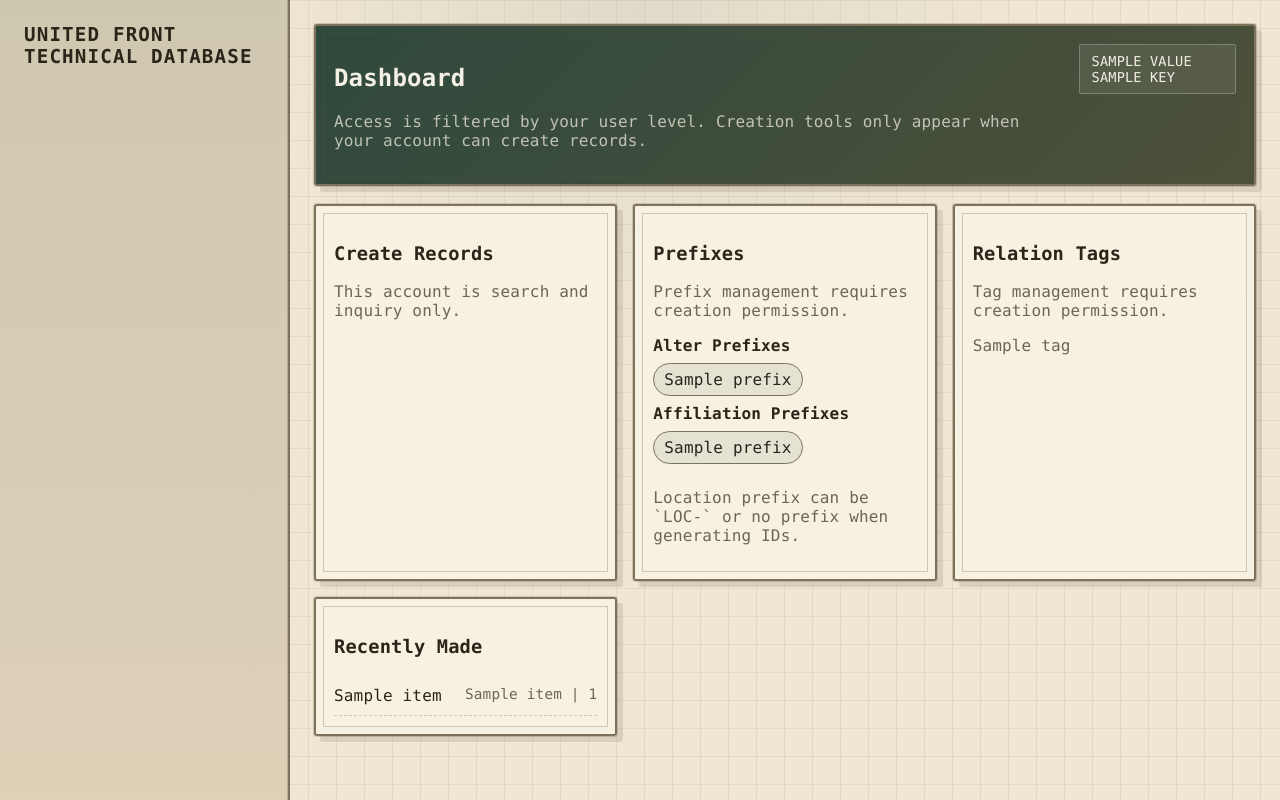
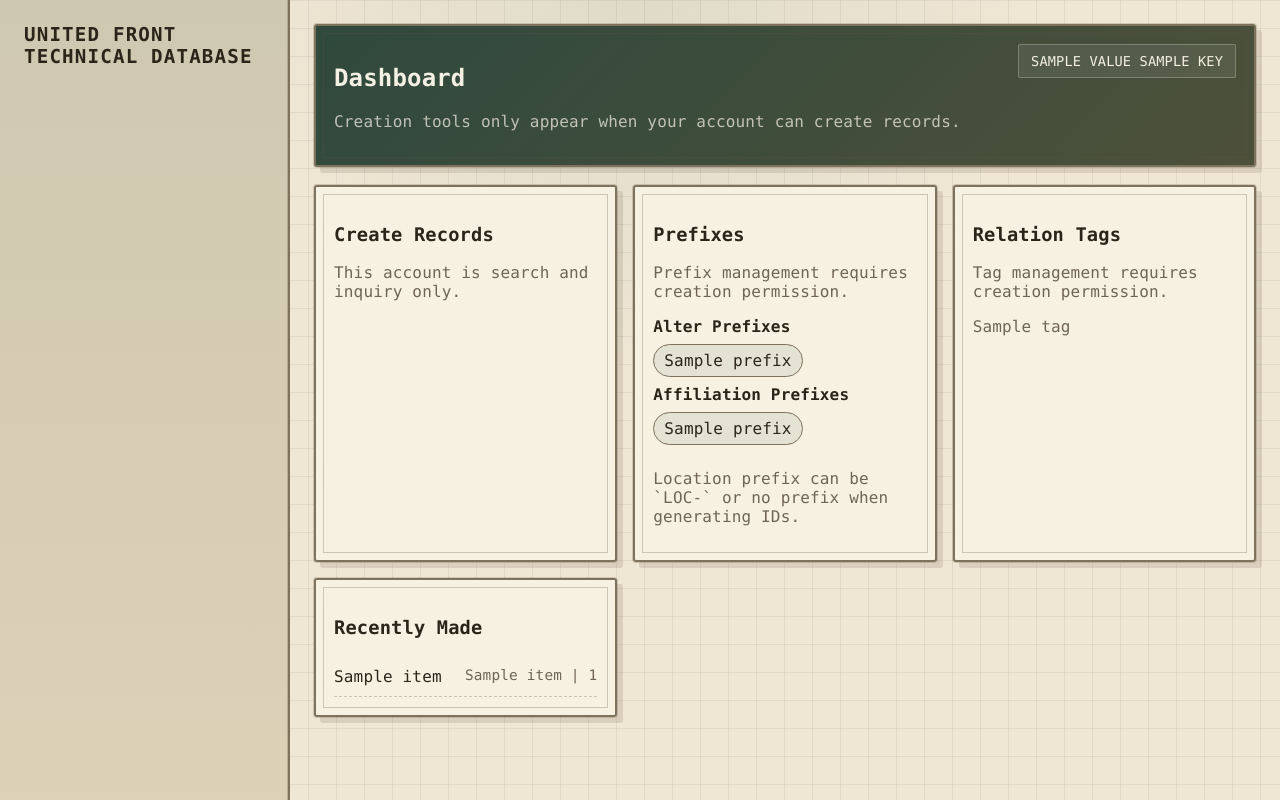
Before and after one commit to ArtyDaSmarty/UFTracker, a Flask app: template templates/dashboard.html in a window 1280 px wide. Run offline with Flask 3, Linux system fonts and the light colour scheme; the template is opened without the code that fills it: most values are stand-ins (such as "Sample title", 1, 10 or a date in 2020).

Commit message:
Update dashboard.html

```diff
--- a/templates/dashboard.html
+++ b/templates/dashboard.html
@@ -3,7 +3,7 @@
 <section class="hero">
   <div>
     <h2>Dashboard</h2>
-    <p class="muted">Access is filtered by your user level. Creation tools only appear when your account can create records.</p>
+    <p class="muted">Creation tools only appear when your account can create records.</p>
   </div>
   <div class="counts">
     {% for key, value in counts.items() %}
@@ -19,9 +19,6 @@
     <form method="post" action="{{ url_for('create_record', kind='alter') }}" class="stack compact">
       <label>Alter name<input name="name" required></label>
       <label>Alter ID<input id="alter-entry-id" name="entry_id" placeholder="Leave blank to use generated or manual ID"></label>
-      <label>Access level
-        <select name="level">{% for level in entry_level_options %}{% if current_level == 4 or level <= current_level %}<option value="{{ level }}" {% if level == current_level or (current_level == 4 and level == 3) %}selected{% endif %}>Level {{ level }}</option>{% endif %}{% endfor %}</select>
-      </label>
       <button class="primary">Create Alter</button>
     </form>
     <form method="post" action="{{ url_for('generate_id', kind='alter') }}" class="stack compact top-gap inline-form-card" data-async="json" data-target="#alter-entry-id">
@@ -37,9 +34,6 @@
     <form method="post" action="{{ url_for('create_record', kind='location') }}" class="stack compact top-gap">
       <label>Location name<input name="name" required></label>
       <label>Location ID<input id="location-entry-id" name="entry_id" placeholder="Leave blank to use generated or manual ID"></label>
-      <label>Access level
-        <select name="level">{% for level in entry_level_options %}{% if current_level == 4 or level <= current_level %}<option value="{{ level }}" {% if level == current_level or (current_level == 4 and level == 3) %}selected{% endif %}>Level {{ level }}</option>{% endif %}{% endfor %}</select>
-      </label>
       <button class="primary">Create Location</button>
     </form>
     <form method="post" action="{{ url_for('generate_id', kind='location') }}" class="stack compact top-gap inline-form-card" data-async="json" data-target="#location-entry-id">
@@ -55,9 +49,6 @@
     <form method="post" action="{{ url_for('create_record', kind='affiliation') }}" class="stack compact top-gap">
       <label>Affiliation name<input name="name" required></label>
       <label>Affiliation ID<input id="affiliation-entry-id" name="entry_id" placeholder="Leave blank to auto-generate"></label>
-      <label>Access level
-        <select name="level">{% for level in entry_level_options %}{% if current_level == 4 or level <= current_level %}<option value="{{ level }}" {% if level == current_level or (current_level == 4 and level == 3) %}selected{% endif %}>Level {{ level }}</option>{% endif %}{% endfor %}</select>
-      </label>
       <button class="primary">Create Affiliation</button>
     </form>
     <form method="post" action="{{ url_for('generate_id', kind='affiliation') }}" class="stack compact top-gap inline-form-card" data-async="json" data-target="#affiliation-entry-id">
```
